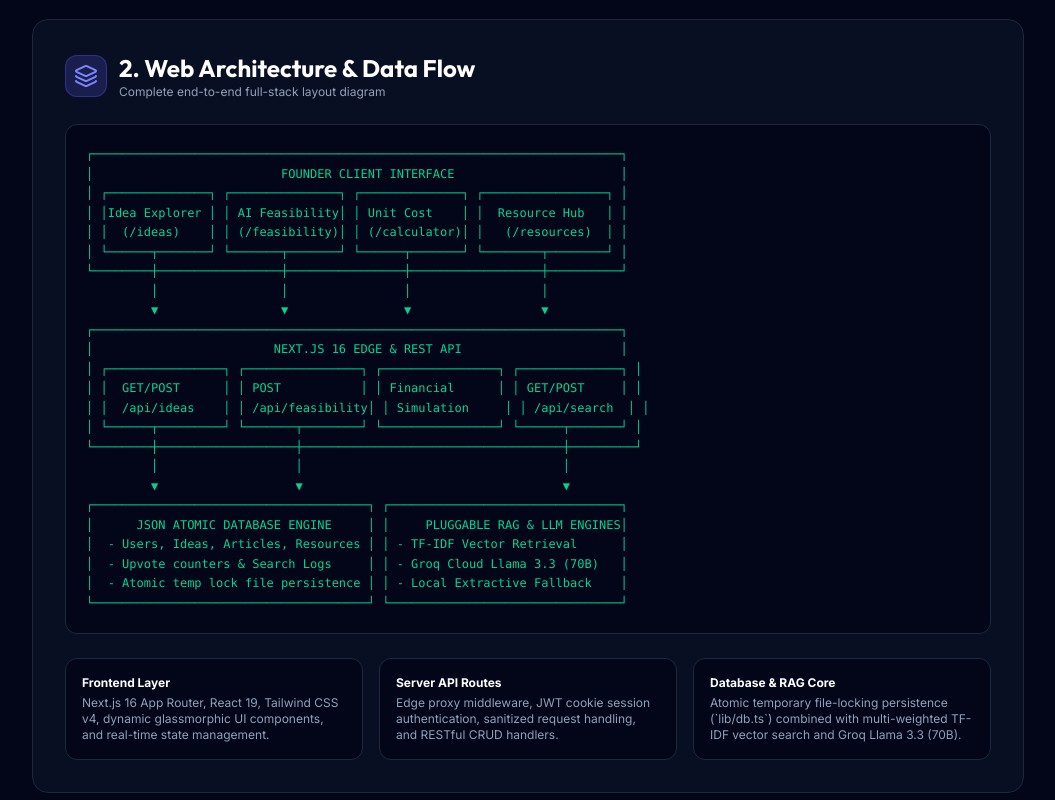
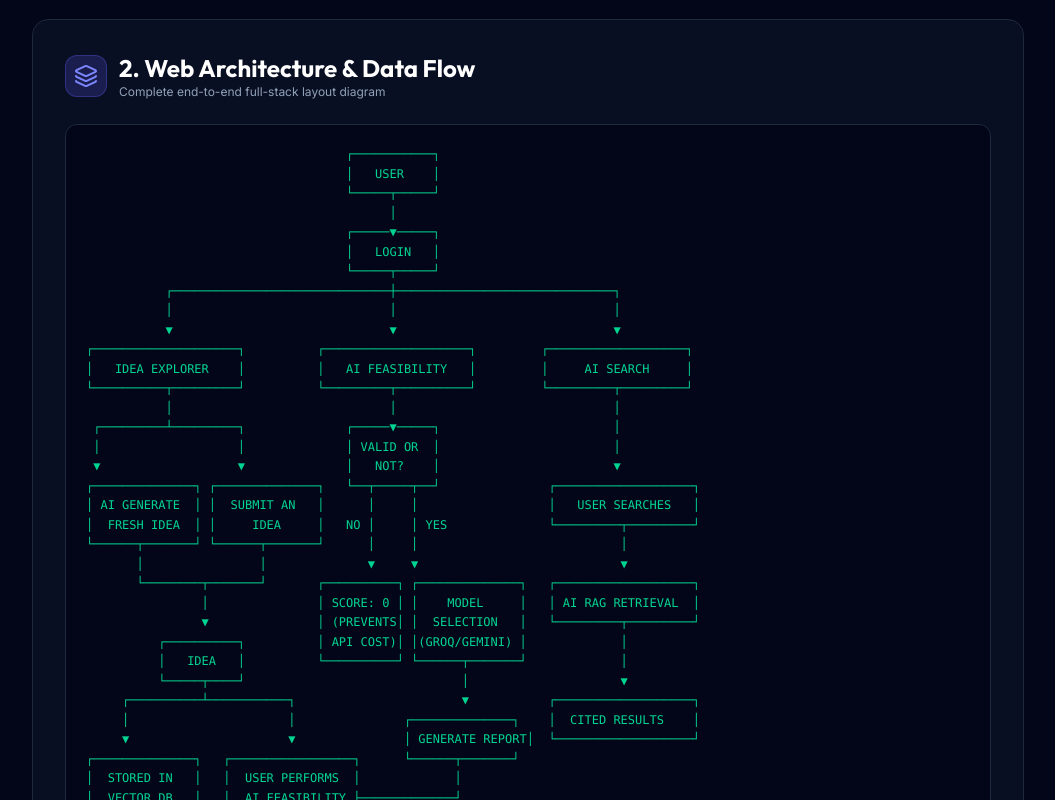
Before and after one commit to aryan8434/startup-navigator, a Next.js app: page /architecture in a window 1280 px wide. Shown: the part 1020-1820 px from the top of the page, without its empty margins (112-1167 px from the left). Built offline with nearby package versions, Linux system fonts and the light colour scheme; no server answers.

Commit message:
Update /architecture page with user system architecture flow diagram

```diff
--- a/app/architecture/page.tsx
+++ b/app/architecture/page.tsx
@@ -89,30 +89,51 @@ export default function ArchitectureDocsPage() {
           </div>
 
           <pre className="bg-slate-950 text-emerald-400 p-5 rounded-xl text-xs font-mono overflow-x-auto leading-relaxed border border-slate-800 mb-6">
-{`┌─────────────────────────────────────────────────────────────────────────┐
-│                          FOUNDER CLIENT INTERFACE                       │
-│ ┌──────────────┐ ┌───────────────┐ ┌──────────────┐ ┌─────────────────┐ │
-│ │Idea Explorer │ │ AI Feasibility│ │ Unit Cost    │ │  Resource Hub   │ │
-│ │  (/ideas)    │ │ (/feasibility)│ │ (/calculator)│ │   (/resources)  │ │
-│ └──────┬───────┘ └───────┬───────┘ └──────┬───────┘ └────────┬────────┘ │
-└────────┼─────────────────┼────────────────┼──────────────────┼──────────┘
-         │                 │                │                  │
-         ▼                 ▼                ▼                  ▼
-┌─────────────────────────────────────────────────────────────────────────┐
-│                         NEXT.JS 16 EDGE & REST API                      │
-│ ┌────────────────┐ ┌────────────────┐ ┌────────────────┐ ┌──────────────┐ │
-│ │  GET/POST      │ │ POST           │ │ Financial      │ │ GET/POST     │ │
-│ │  /api/ideas    │ │ /api/feasibility│ │ Simulation     │ │ /api/search  │ │
-│ └──────┬─────────┘ └───────┬────────┘ └────────────────┘ └──────┬───────┘ │
-└────────┼───────────────────┼────────────────────────────────────┼─────────┘
-         │                   │                                    │
-         ▼                   ▼                                    ▼
-┌──────────────────────────────────────┐ ┌────────────────────────────────┐
-│      JSON ATOMIC DATABASE ENGINE     │ │     PLUGGABLE RAG & LLM ENGINES│
-│  - Users, Ideas, Articles, Resources │ │ - TF-IDF Vector Retrieval      │
-│  - Upvote counters & Search Logs     │ │ - Groq Cloud Llama 3.3 (70B)   │
-│  - Atomic temp lock file persistence │ │ - Local Extractive Fallback    │
-└──────────────────────────────────────┘ └────────────────────────────────┘`}
+{`                                    ┌───────────┐
+                                    │   USER    │
+                                    └─────┬─────┘
+                                          │
+                                    ┌─────▼─────┐
+                                    │   LOGIN   │
+                                    └─────┬─────┘
+           ┌──────────────────────────────┼──────────────────────────────┐
+           │                              │                              │
+           ▼                              ▼                              ▼
+┌────────────────────┐          ┌────────────────────┐         ┌───────────────────┐
+│   IDEA EXPLORER    │          │   AI FEASIBILITY   │         │     AI SEARCH     │
+└──────────┬─────────┘          └─────────┬──────────┘         └─────────┬─────────┘
+           │                              │                              │
+ ┌─────────┴─────────┐              ┌─────▼─────┐                        │
+ │                   │              │ VALID OR  │                        │
+ ▼                   ▼              │   NOT?    │                        ▼
+┌──────────────┐ ┌──────────────┐   └──┬─────┬──┘               ┌───────────────────┐
+│ AI GENERATE  │ │  SUBMIT AN   │      │     │                  │   USER SEARCHES   │
+│  FRESH IDEA  │ │     IDEA     │   NO │     │ YES              └─────────┬─────────┘
+└──────┬───────┘ └──────┬───────┘      │     │                            │
+       │                │              ▼     ▼                            ▼
+       └────────┬───────┘       ┌──────────┐ ┌──────────────┐   ┌───────────────────┐
+                │               │ SCORE: 0 │ │    MODEL     │   │ AI RAG RETRIEVAL  │
+                ▼               │ (PREVENTS│ │  SELECTION   │   └─────────┬─────────┘
+          ┌──────────┐          │ API COST)│ │(GROQ/GEMINI) │             │
+          │   IDEA   │          └──────────┘ └──────┬───────┘             │
+          └─────┬────┘                              │                     ▼
+     ┌──────────┴───────────┐                       ▼           ┌───────────────────┐
+     │                      │               ┌──────────────┐    │  CITED RESULTS    │
+     ▼                      ▼               │ GENERATE REPORT│  └───────────────────┘
+┌──────────────┐   ┌─────────────────┐      └──────┬───────┘
+│  STORED IN   │   │  USER PERFORMS  │             │
+│  VECTOR DB   │   │  AI FEASIBILITY ├─────────────┘
+└──────────────┘   └─────────────────┘             │
+                                                   ▼
+                                           ┌──────────────┐
+                                           │  STORED IN   │
+                                           │  VECTOR DB   │
+                                           └──────────────┘
+
+┌───────────────────────────────────────────────────────────────────────────────────┐
+│                               VECTOR DATABASE ENGINE                              │
+│       • Ideas Directory   • Feasibility Reports   • Current Market Caps & Benchmarks │
+└───────────────────────────────────────────────────────────────────────────────────┘`}
           </pre>
 
           <div className="grid grid-cols-1 md:grid-cols-3 gap-4 text-xs text-slate-300">
```
